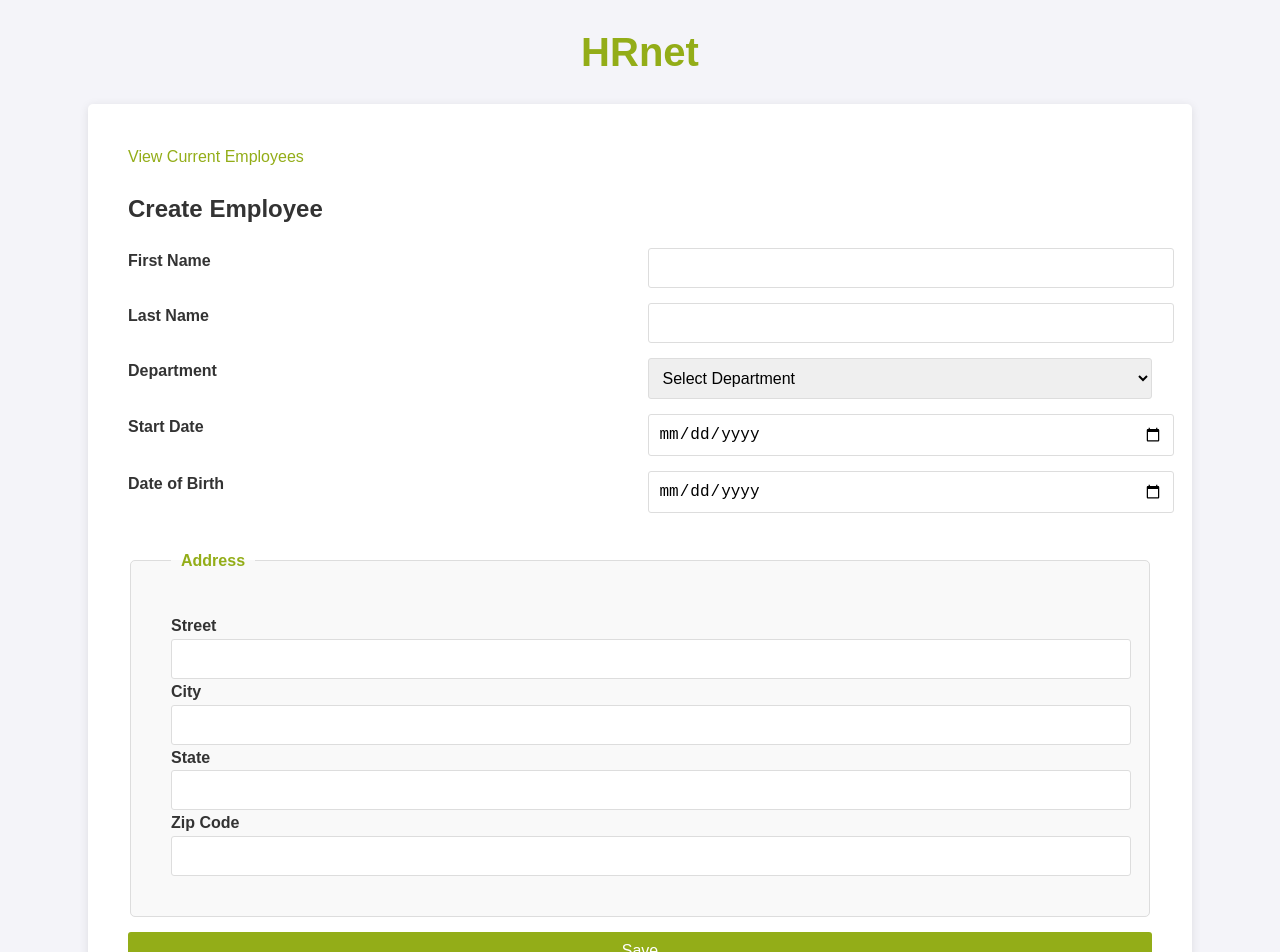
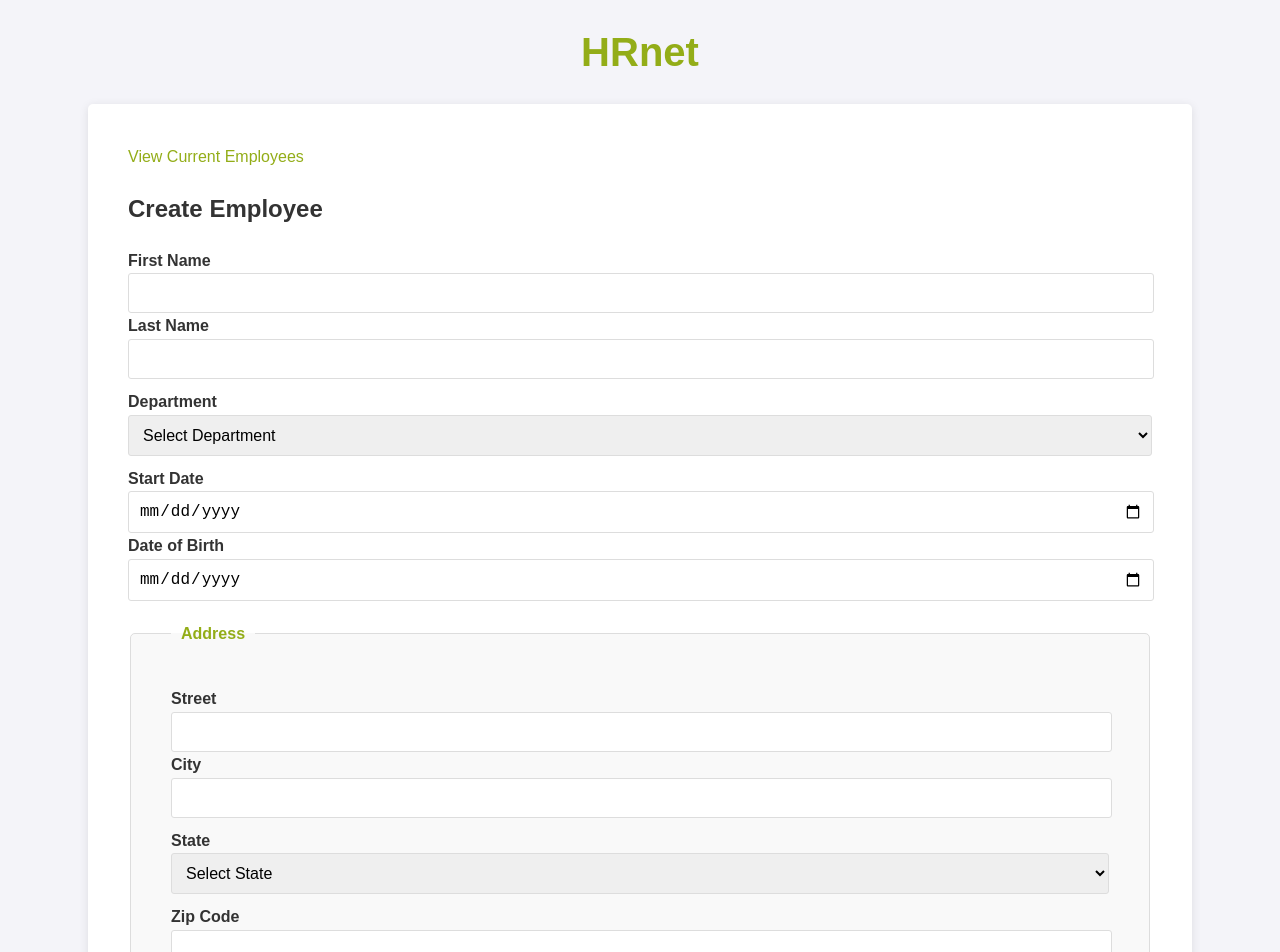
Before and after one commit to Courleciel/WealthHealth_project, a React (Create React App) app in the folder wealthhealth_project/: page / in a window 1280 px wide. Shown: the top 952 px of the page. Built offline with nearby package versions, Linux system fonts and the light colour scheme.

Commit message:
create component for dropdowns

```diff
--- a/wealthhealth_project/src/App.css
+++ b/wealthhealth_project/src/App.css
@@ -32,22 +32,16 @@ a:hover {
   text-decoration: underline;
 }
 
-form {
-  display: grid;
-  grid-template-columns: repeat(2, 1fr);
-  gap: 15px;
-}
-
 form label {
   font-weight: bold;
 }
 
-form input, form select {
+form input {
   padding: 10px;
   font-size: 1rem;
   border: 1px solid #ddd;
   border-radius: 3px;
-  width: 100%;
+  width: 98%;
 }
 
 form fieldset {
@@ -66,7 +60,6 @@ form fieldset legend {
 }
 
 form button {
-  grid-column: span 2;
   padding: 10px 15px;
   font-size: 1rem;
   color: #fff;
@@ -75,6 +68,7 @@ form button {
   border-radius: 3px;
   cursor: pointer;
   text-align: center;
+  margin-top: 10px;
 }
 
 table {
--- /dev/null
+++ b/wealthhealth_project/src/components/Dropdown.css
@@ -0,0 +1,15 @@
+.dropdown {
+  margin: 10px 0;
+}
+
+label {
+  font-weight: bold;
+}
+
+select {
+  padding: 10px;
+  font-size: 1rem;
+  border: 1px solid #ddd;
+  border-radius: 3px;
+  width: 100%;
+}
--- /dev/null
+++ b/wealthhealth_project/src/components/Dropdown.jsx
@@ -0,0 +1,21 @@
+import React from 'react';
+import './Dropdown.css';
+
+
+const Dropdown = ({ label, options, onChange, value }) => {
+  return (
+    <div className="dropdown">
+      <label>{label}</label>
+      <select value={value} onChange={(e) => onChange(e.target.value)}>
+        <option value="" disabled>Select {label}</option>
+        {options.map((option, index) => (
+          <option key={index} value={option}>
+            {option}
+          </option>
+        ))}
+      </select>
+    </div>
+  );
+};
+
+export default Dropdown;
--- /dev/null
+++ b/wealthhealth_project/src/constants/data.js
@@ -0,0 +1,11 @@
+export const departments = ['Sales', 'Marketing', 'Engineering', 'Human Resources', 'Legal'];
+
+export const states = [
+  'Alabama', 'Alaska', 'Arizona', 'Arkansas', 'California', 'Colorado', 'Connecticut', 'Delaware',
+  'Florida', 'Georgia', 'Hawaii', 'Idaho', 'Illinois', 'Indiana', 'Iowa', 'Kansas', 'Kentucky',
+  'Louisiana', 'Maine', 'Maryland', 'Massachusetts', 'Michigan', 'Minnesota', 'Mississippi',
+  'Missouri', 'Montana', 'Nebraska', 'Nevada', 'New Hampshire', 'New Jersey', 'New Mexico',
+  'New York', 'North Carolina', 'North Dakota', 'Ohio', 'Oklahoma', 'Oregon', 'Pennsylvania',
+  'Rhode Island', 'South Carolina', 'South Dakota', 'Tennessee', 'Texas', 'Utah', 'Vermont',
+  'Virginia', 'Washington', 'West Virginia', 'Wisconsin', 'Wyoming'
+];
--- a/wealthhealth_project/src/pages/CreateEmployee/CreateEmployee.jsx
+++ b/wealthhealth_project/src/pages/CreateEmployee/CreateEmployee.jsx
@@ -2,6 +2,8 @@ import React, { useState } from "react";
 import { useDispatch } from "react-redux";
 import { addEmployee } from "../../store";
 import { Link, useNavigate } from "react-router-dom";
+import Dropdown from "../../components/Dropdown";
+import { departments, states } from "../../constants/data";
 
 const CreateEmployee = () => {
   const dispatch = useDispatch();
@@ -39,6 +41,8 @@ const CreateEmployee = () => {
         <Link to="/employees">View Current Employees</Link>
         <h2>Create Employee</h2>
         <form onSubmit={handleSubmit}>
+          <div>
+
           <label htmlFor="firstName">First Name</label>
           <input
             type="text"
@@ -46,6 +50,7 @@ const CreateEmployee = () => {
             value={formData.firstName}
             onChange={handleChange}
           />
+          </div>
 
           <label htmlFor="lastName">Last Name</label>
           <input
@@ -55,19 +60,12 @@ const CreateEmployee = () => {
             onChange={handleChange}
           />
 
-          <label htmlFor="department">Department</label>
-          <select
-            id="department"
+          <Dropdown
+            label="Department"
+            options={departments}
             value={formData.department}
-            onChange={handleChange}
-          >
-            <option value="">Select Department</option>
-            <option value="Sales">Sales</option>
-            <option value="Marketing">Marketing</option>
-            <option value="Engineering">Engineering</option>
-            <option value="Human Resources">Human Resources</option>
-            <option value="Legal">Legal</option>
-          </select>
+            onChange={(value) => setFormData({ ...formData, department: value })}
+          />
 
 
           <label htmlFor="startDate">Start Date</label>
@@ -105,12 +103,11 @@ const CreateEmployee = () => {
               onChange={handleChange}
             />
 
-            <label htmlFor="state">State</label>
-            <input
-              type="text"
-              id="state"
+            <Dropdown
+              label="State"
+              options={states}
               value={formData.state}
-              onChange={handleChange}
+              onChange={(value) => setFormData({ ...formData, state: value })}
             />
 
             <label htmlFor="zipCode">Zip Code</label>
```
